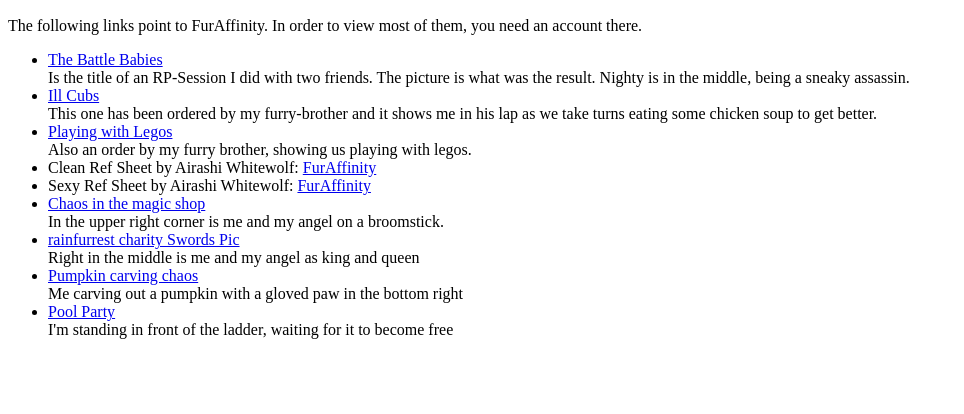
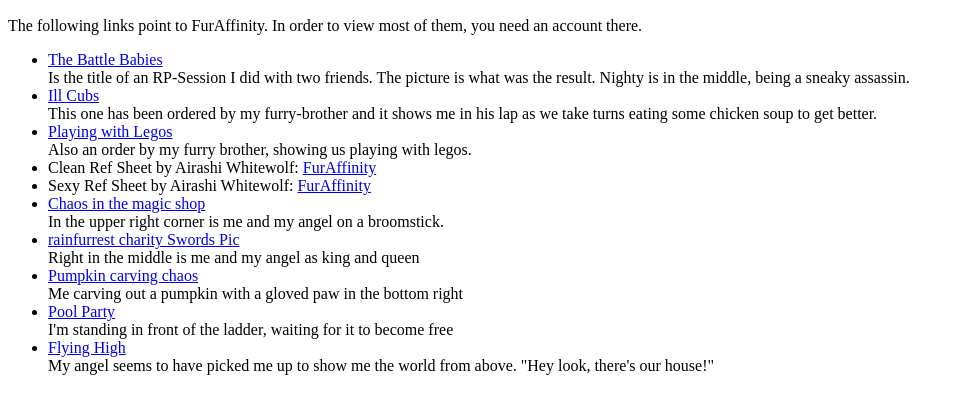
Before and after one commit to MarkusPalcer/public_data, a plain HTML site: page ref.nighty.htm in a window 1280 px wide. Shown: the part 96-510 px from the top of the page, without its empty margins (0-964 px from the left). Drawn offline with Linux system fonts and the light colour scheme.

Commit message:
Added pic of Nighty

```diff
--- a/ref.nighty.htm
+++ b/ref.nighty.htm
@@ -44,6 +44,9 @@
                 <a href="http://www.furaffinity.net/view/10590558/">Pool Party</a><br />
                 I'm standing in front of the ladder, waiting for it to become free
             </li>
+	    <li>
+	    	<a href="https://inkbunny.net/submissionview.php?id=1401449">Flying High</a><br />
+		My angel seems to have picked me up to show me the world from above. "Hey look, there's our house!"
         </ul>
     </body>
 </html>
```
